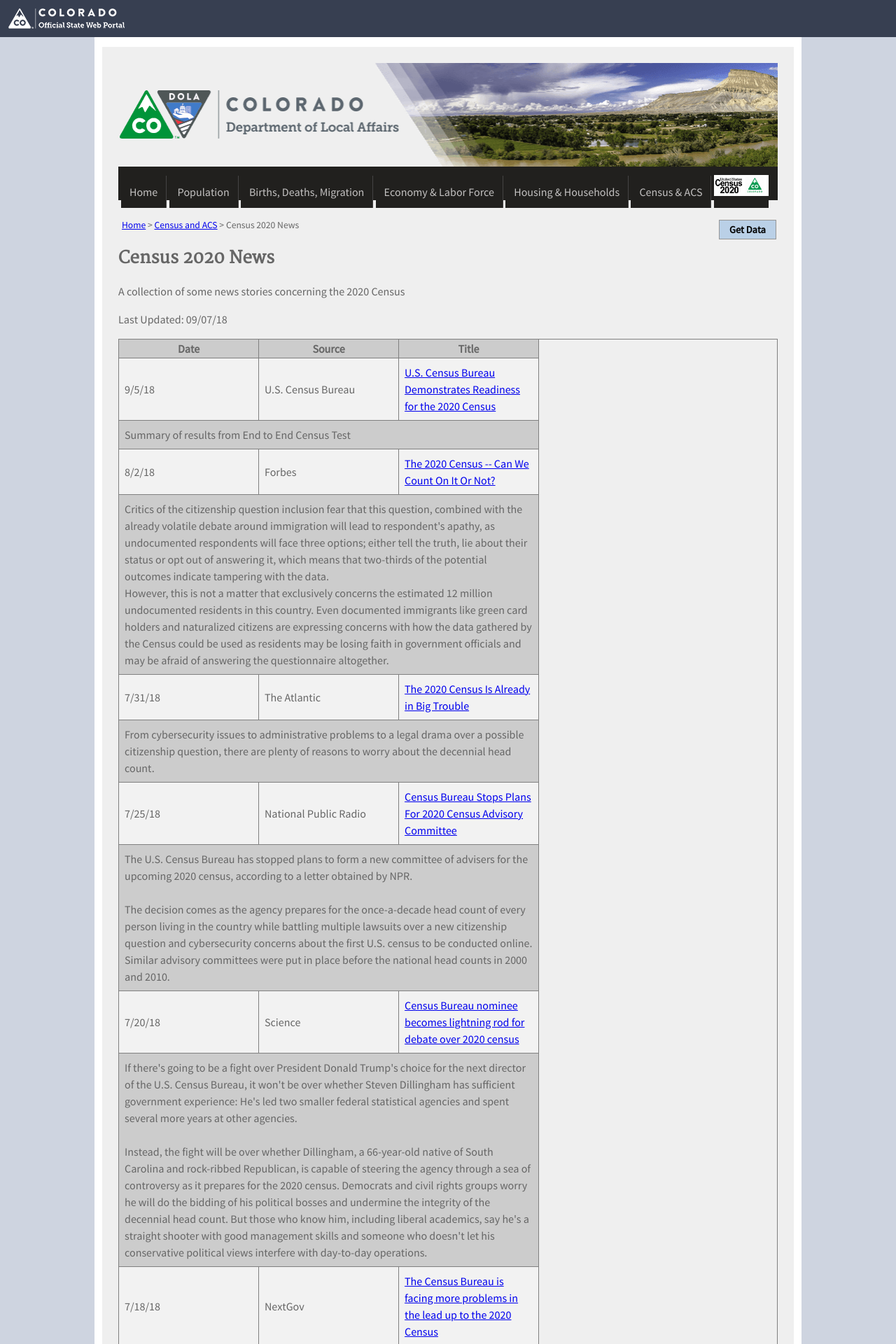
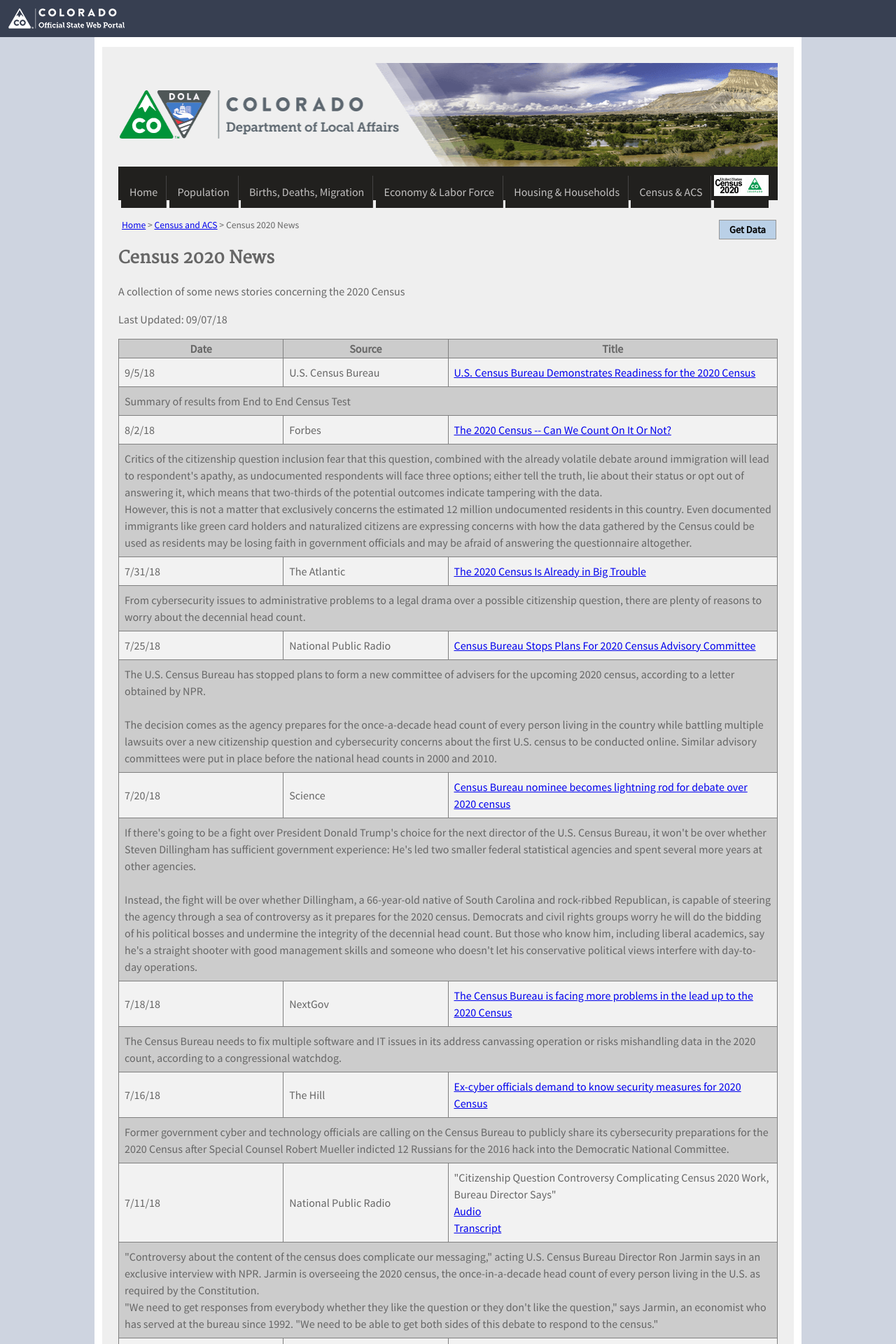
Before and after one commit to TBleess/Website_New, a Jekyll site: the page built from pages/5_CensusACS/2020-news.html, in a window 1280 px wide. Shown: the top 1920 px of the page at 70% size. Built offline with Jekyll 4.4.1, drawn with Linux system fonts in a browser that asks for light colours.

Commit message:
Update 2020-news.html

```diff
--- a/pages/5_CensusACS/2020-news.html
+++ b/pages/5_CensusACS/2020-news.html
@@ -24,7 +24,7 @@
 <table border="1">
 <col width="200">
 <col width="200">
-<col width="200">
+<col width="400">
 <tr>
 <th>Date</th>
 <th>Source</th>
@@ -120,6 +120,7 @@
 Former government cyber and technology officials are calling on the Census Bureau to publicly share its cybersecurity preparations for the 2020 Census after Special Counsel Robert Mueller indicted 12 Russians for the 2016 hack into the Democratic National Committee.
 </td>
 </tr>
+<tr>
 <td>7/11/18</td>
 <td>National Public Radio</td>
 <td>
```
